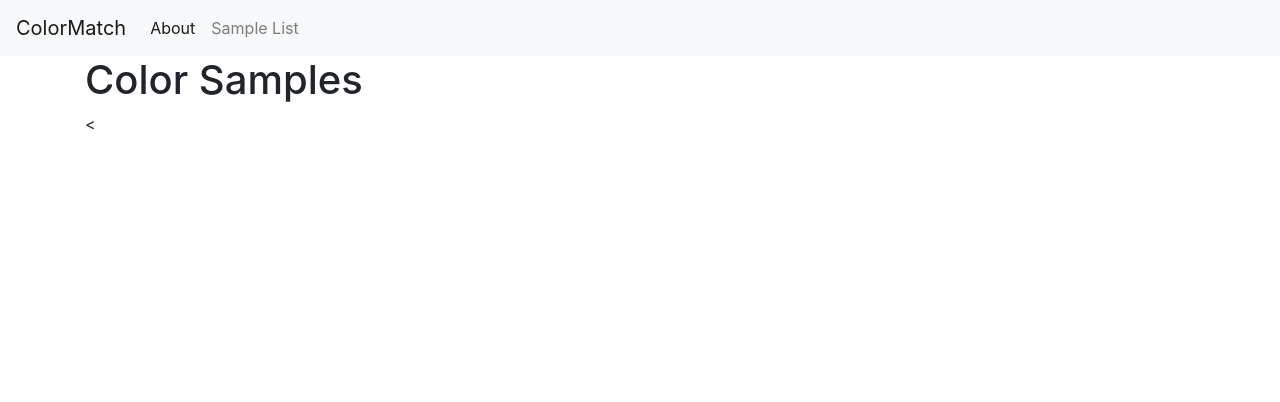
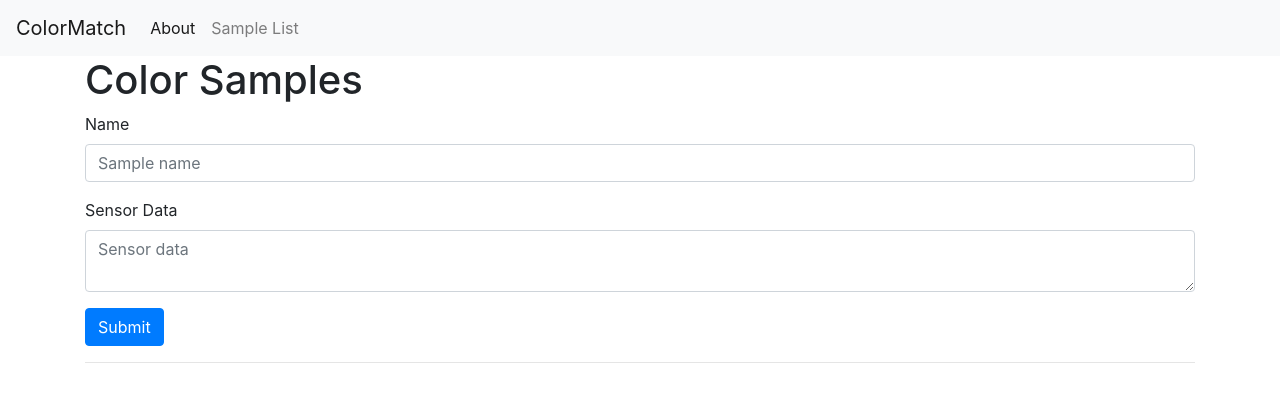
Before and after one commit to bbuehne/TLColorMatch, a Flask app: page /color_samples in a window 1280 px wide. Shown: the top 402 px of the page. Run offline with Flask 2, Linux system fonts and the light colour scheme; data that the repository does not hold is empty; some libraries are stand-ins or nearby versions.

Commit message:
lots of changes

```diff
--- a/app.py
+++ b/app.py
@@ -3,6 +3,7 @@ from werkzeug.exceptions import abort
 import firebase_admin
 from firebase_admin import credentials
 from firebase_admin import firestore
+from firebase_admin import db
 
 from tlcolor import RGB
 
@@ -10,7 +11,7 @@ from tlcolor import RGB
 # Firebase
 def connect_db():
     cred = credentials.ApplicationDefault()
-    firebase_admin.initialize_app(cred, {
+    default_app = firebase_admin.initialize_app(cred, {
         'project_id': 'tlcolormatch',
     })
 
@@ -21,8 +22,10 @@ def connect_db():
 app = Flask(__name__)
 
 
-@app.route('/')
+@app.route('/', methods=('GET','POST'))
 def index():
+    app.name = 'tlcolormatch'
+    app.config['SECRET_KEY'] = 'lkasd83ksu39si23'
     if request.method == 'POST':
         name = request.form['title']
         sensor_data = request.form['sensordata']
@@ -30,14 +33,31 @@ def index():
         if not name:
             flash('Name is required')
         else:
-            db = connect_db()
-            lines = sensor_data.splitline()
+
+            lines = sensor_data.splitlines()
             for line in lines:
                 if 'sRGB' not in line:
                     continue
                 else:
                     rgb = line.split(':')[1][1:].split(',')
-                    doc_ref = db.collection('samples').document(name)
+
+    return render_template('index.html')
+
+@app.route('/color_samples', methods=('GET','POST'))
+def color_samples():
+    if request.method == 'POST':
+        name = request.form['title']
+        sensor_data = request.form['sensordata']
+        if not name:
+            flash('Name is required')
+        else:
+            lines = sensor_data.splitlines()
+            for line in lines:
+                if 'sRGB' not in line:
+                    continue
+                else:
+                    rgb = line.split(':')[1][1:].split(',')
+                    doc_ref = fdb.collection('samples').document(name)
                     doc_ref.set({
                         'name' : name,
                         'r' : int(rgb[0]),
@@ -45,11 +65,20 @@ def index():
                         'b' : int(rgb[2])
                     })
                     return redirect(url_for('color_samples'))
-    return render_template('index.html')
 
-@app.route('/color_samples')
-def color_samples():
-    return render_template('color_samples.html')
+    # retrieve samples
+    doc_ref = fdb.collection('samples')
+    samples = doc_ref.get()
+#    print(dir(samples))
+    sample_list = {}
+    for sample in samples:
+        sample_list[sample.to_dict()['name']] = sample.to_dict()
+    print(sorted(sample_list))
+    samples = [ sample_list[x] for x in sorted(sample_list)]
+    print(samples)
 
+    return render_template('color_samples.html', samples=samples)
+
+fdb = connect_db()
 if __name__ == '__main__':
     app.run()
--- a/templates/color_samples.html
+++ b/templates/color_samples.html
@@ -1,7 +1,30 @@
 {% extends 'base.html' %}
 
 {% block content %}
-    <h1>{% block title %}Color Samples{% endblock %}</h1>
 
-    <
+    <h1>{% block title %}Color Samples {% endblock %}</h1>
+
+    <form method="post" action="{{ url_for('color_samples') }}">
+    <div class="form-group">
+        <label for="title">Name</label>
+        <input type="text" name="title"
+               placeholder="Sample name" class="form-control"
+               value="{{ request.form['title'] }}"></input>
+    </div>
+
+    <div class="form-group">
+        <label for="sensordata">Sensor Data</label>
+        <textarea name="sensordata" placeholder="Sensor data"
+                  class="form-control">{{ request.form['sensordata'] }}</textarea>
+    </div>
+    <div class="form-group">
+        <button type="submit" class="btn btn-primary">Submit</button>
+    </div>
+</form>
+
+ <hr>
+ {% for sample in samples %}
+    <p>{{ sample['name']}} {{ sample['r']}},{{sample['g']}},{{sample['b'] }}</p>
+ {% endfor %}
+
 {% endblock %}
```
